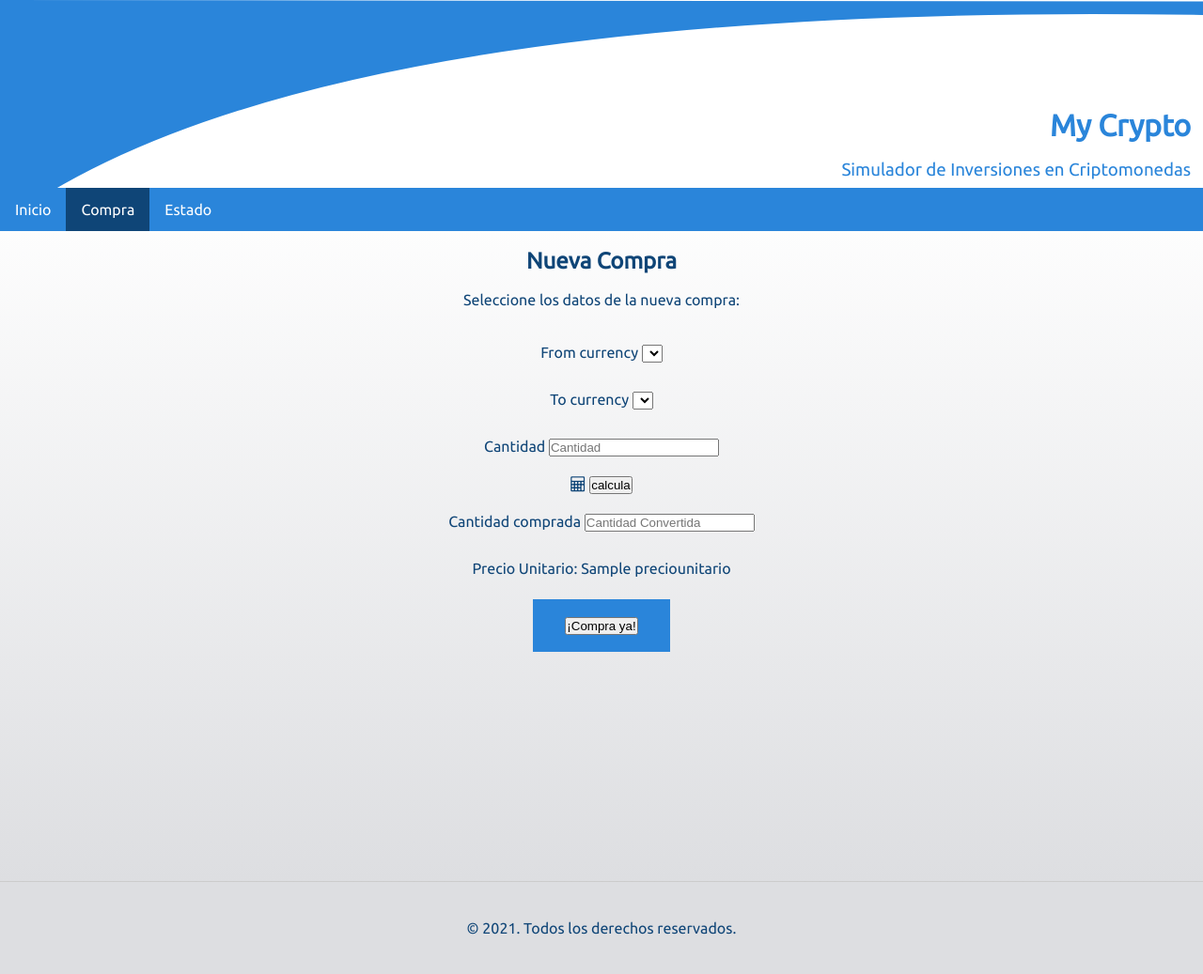
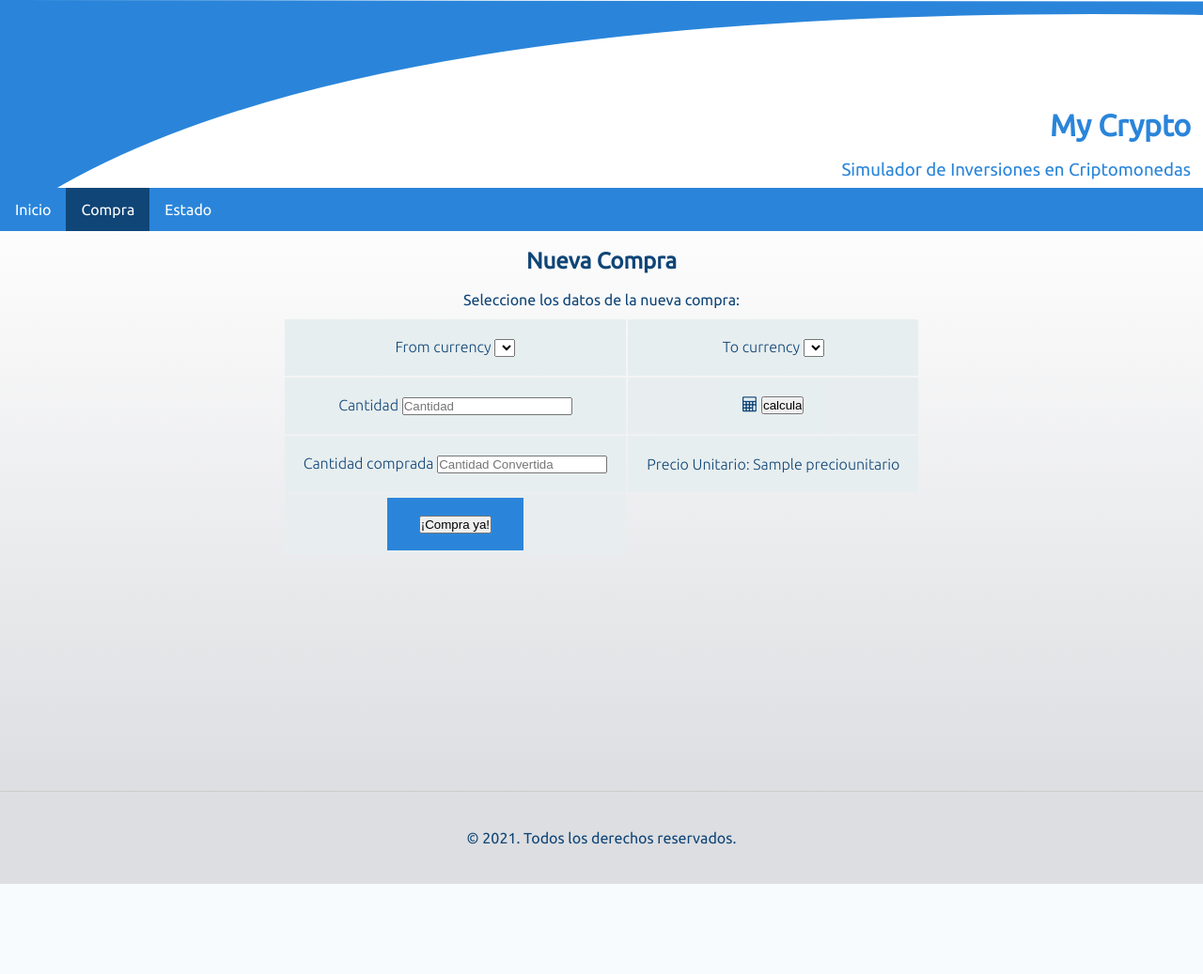
Before and after one commit to martamdf/proyecto_krypto, a Flask app: template kryptoexchange/templates/compra.html in a window 1280 px wide. Shown: the whole page at 94% size. After the commit the page ends 941 px from the top, so only its background shows below. Run offline with Flask 2, Linux system fonts and the light colour scheme; the template is opened without the code that fills it: values that come from a table or form of the project are taken from there, most other values are stand-ins (such as "Sample title", 1, 10 or a date in 2020); lists and menus that the app fills with data are empty; parts of the project's set-up code (start-up, migrations or seed data) failed here and were passed over; some libraries are stand-ins or nearby versions.

Commit message:
control errores cantidad y inicio formato formulario

```diff
--- a/kryptoexchange/forms.py
+++ b/kryptoexchange/forms.py
@@ -27,5 +27,6 @@ class MovementForm(FlaskForm): #hereda de FlaskForm
                             choices=listilla)
     q2 = FloatField('Cantidad comprada', validators=None)
     preciounitario = FloatField('Cantidad comprada', validators=None)
+
     calculadora = SubmitField(label='calcula', description='calcula')
     submit = SubmitField('¡Compra ya!')
--- a/kryptoexchange/static/css/style.css
+++ b/kryptoexchange/static/css/style.css
@@ -167,7 +167,7 @@ tfoot td {
 }
 
 .field {
-	font-size: 20;
+	font-size: 30;
     margin: 10px auto;
-    padding: 10px;
+    padding: 50px;
 }
--- a/kryptoexchange/templates/compra.html
+++ b/kryptoexchange/templates/compra.html
@@ -13,19 +13,21 @@
 <br>
 Seleccione los datos de la nueva compra:
 <br>
-<br>
+
 
     <form action="compra", method="POST">
         {{ form.hidden_tag() }}
-    <div id="bloc1"class="field">
+        <table>
+        <tr>
+            <th class="formulario" style="background-color: #e7eeef;">
                 {{ form.from_currency.label }}
                 {{ form.from_currency }}
-    </div>
-    <div id="bloc2" class="field">
+            </th>
+            <th class="formulario" style="background-color: #e7eeef;">
                 {{ form.to_currency.label }}
                 {{ form.to_currency }}
-    </div>
-
+            </th>
+        </tr>
             <div class="error" style="background-color:red">
                 {% with messages =  get_flashed_messages() %}
                     {% if messages %}
@@ -37,25 +39,32 @@ Seleccione los datos de la nueva compra:
                     {% endif %}
                 {% endwith %}
             </div>
-    <div id="bloc3" class="field">
+        <tr>
+            <th class="formulario" style="background-color: #e7eeef;">
                 {{ form.q1.label }}
                 {{ form.q1 (placeholder='Cantidad')}}
-    </div>
-    <div id="bloc4" class="fa fa-calculator">
+            </th>
+            <th class="fa fa-calculator" style="background-color: #e7eeef;">
                 {{ form.calculadora }}
-    </div>
-    <div class="field">
+            </th>
+        </tr>
+        <tr>
+            <th class="formulario" style="background-color: #e7eeef;">
                 {{ form.q2.label }}
                 {{ form.q2 (size=20, placeholder='Cantidad Convertida', readonly="readonly", value=cantidadconvertida) }}
-    </div>
-    <div class="field">
+            </th>
+            <th class="formulario" style="background-color: #e7eeef;">
                 Precio Unitario:
                 {{ preciounitario }}
-    </div>
-    <div class="button button1">
+            </th>
+        </tr>
+        <tr>
+            <th class="button button1">
                 {{ form.submit }}
-    </div>
+            </th>
+        </tr>
     </form>
+</table>
 
 
 {%endblock%}
```
Also changed, not shown: kryptoexchange/views.py (+19 -8 lines). Lines whose indentation alone changed are shown as unchanged.
